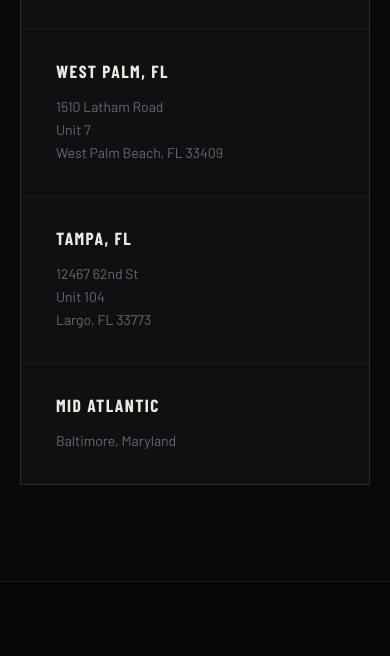
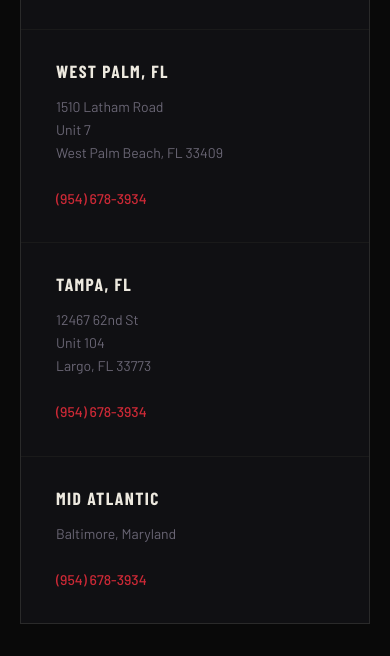
Before and after one commit to DDilonePF/polaris-fire-protection-website, a plain HTML site: page contact.html in a window 390 px wide. Shown: the part 2064-2720 px from the top of the page. Drawn offline with nearby package versions, Linux system fonts and the light colour scheme; a web font is replaced by a local one.

Commit message:
Add phone number to all location cards on contact page

```diff
--- a/contact.html
+++ b/contact.html
@@ -133,7 +133,8 @@
             <p>
               1510 Latham Road<br>
               Unit 7<br>
-              West Palm Beach, FL 33409
+              West Palm Beach, FL 33409<br><br>
+              <a href="tel:9546783934">(954) 678-3934</a>
             </p>
           </div>
           <div class="location-card">
@@ -141,12 +142,16 @@
             <p>
               12467 62nd St<br>
               Unit 104<br>
-              Largo, FL 33773
+              Largo, FL 33773<br><br>
+              <a href="tel:9546783934">(954) 678-3934</a>
             </p>
           </div>
           <div class="location-card">
             <h3>Mid Atlantic</h3>
-            <p>Baltimore, Maryland</p>
+            <p>
+              Baltimore, Maryland<br><br>
+              <a href="tel:9546783934">(954) 678-3934</a>
+            </p>
           </div>
         </div>
       </div>
```
